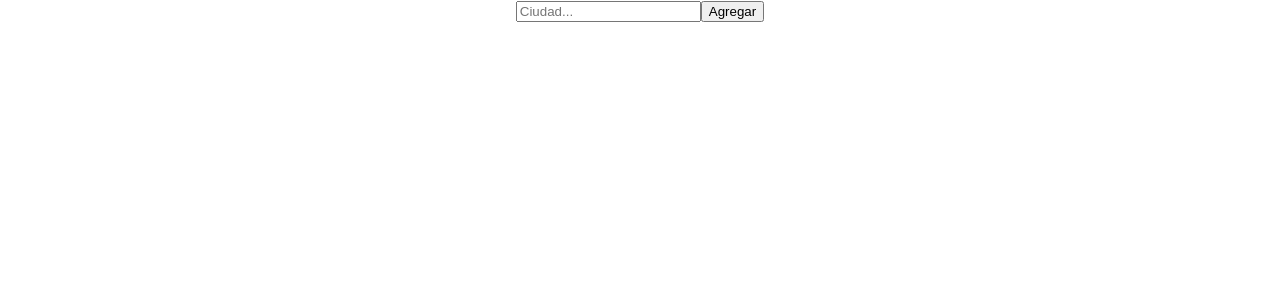
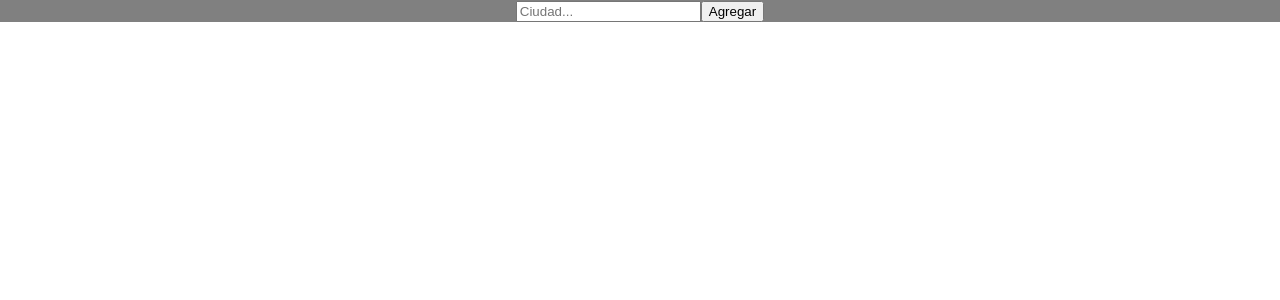
Before and after one commit to Cymbal-Axel/weather-app, a React (Create React App) app: page / in a window 1280 px wide. Shown: the top 300 px of the page. Built offline with nearby package versions, Linux system fonts and the light colour scheme.

Commit message:
se agrego modulo de estilo para el componente Nav

```diff
--- a/src/components/Nav.jsx
+++ b/src/components/Nav.jsx
@@ -1,10 +1,10 @@
 import React from 'react';
 import SearchBar from './SearchBar.jsx';
-
+import s from '../styles/Nav.module.css';
 
 function Nav({onSearch}){
     return(
-        <div>
+        <div className={s.principalDiv}>
             <SearchBar onSearch={onSearch}/>
         </div>
     )
--- /dev/null
+++ b/src/styles/Nav.module.css
@@ -0,0 +1,4 @@
+.principalDiv{
+    background-color: gray;
+    width: 100%;
+}
```
